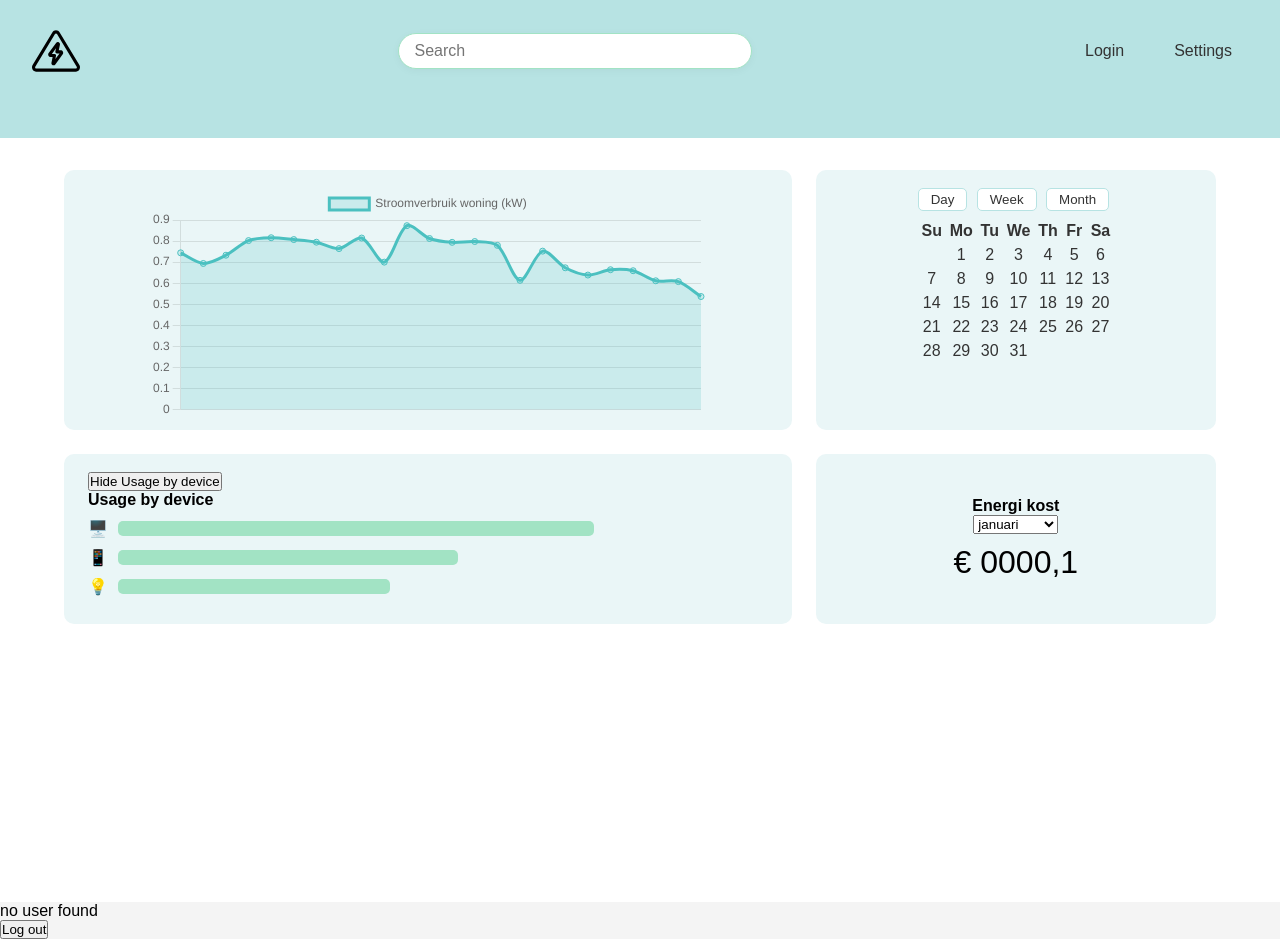
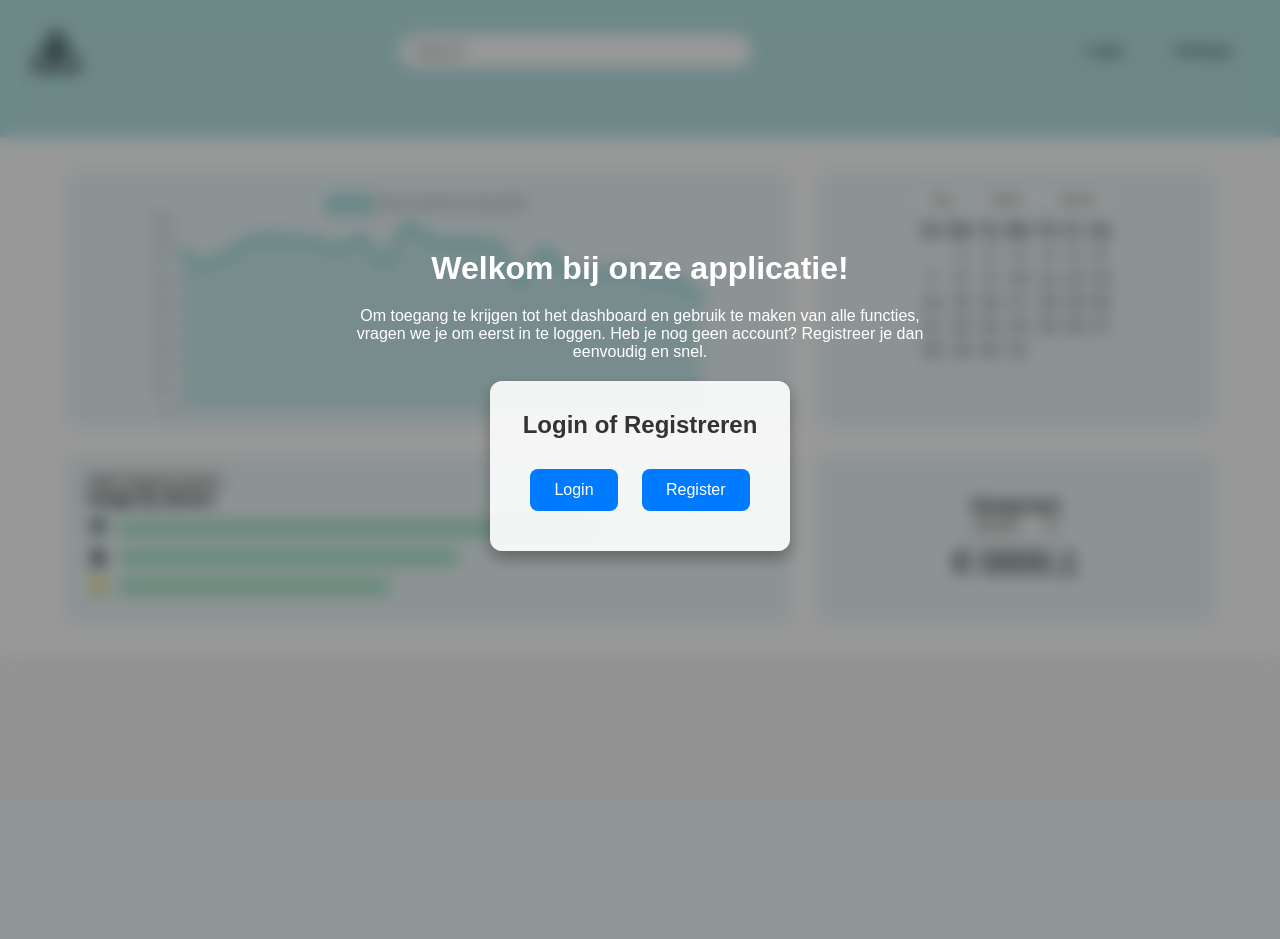
Before and after one commit to Tejo-TV/Project-Energie-Transitie, a PHP site: page / in a window 1280 px wide. After the commit the page ends 601 px from the top, so only its background shows below. Run offline with PHP 8.4, Linux system fonts and the light colour scheme.

Commit message:
UPDATE: login overlay
Wanneer je op de website komt moet je nu eerst inloggen

```diff
--- a/assets/CSS/style.css
+++ b/assets/CSS/style.css
@@ -221,7 +221,7 @@ body {
 
 .dashboard-container {
     width: 100vw;
-    min-height: 100vh;
+    height: 100%;
     margin: 0;
     padding: 0;
     background: #fff;
@@ -370,7 +370,74 @@ body {
 }
 
 /* ---------------------
-    custom header layout
+    dashboard login overlay
+--------------------- */
+
+.none_overlay {
+  position: fixed;
+  inset: 0; /* hetzelfde als top: 0; left: 0; right: 0; bottom: 0 */
+  backdrop-filter: blur(8px);
+  background-color: rgba(0, 0, 0, 0.4);
+  display: none;
+  flex-direction: column;
+  justify-content: center;
+  align-items: center;
+  text-align: center;
+  overflow: hidden;
+  padding: 20px;
+}
+
+.overlay {
+  position: fixed;
+  inset: 0; /* hetzelfde als top: 0; left: 0; right: 0; bottom: 0 */
+  backdrop-filter: blur(8px);
+  background-color: rgba(0, 0, 0, 0.4);
+  display: flex;
+  flex-direction: column;
+  justify-content: center;
+  align-items: center;
+  text-align: center;
+  overflow: hidden;
+  padding: 20px;
+}
+
+.overlay h1, .overlay p {
+  color: white;
+  max-width: 600px;
+  margin-bottom: 20px;
+}
+
+.overlay_popup {
+  background-color: rgba(255, 255, 255, 0.9);
+  padding: 30px;
+  border-radius: 12px;
+  box-shadow: 0 8px 16px rgba(0,0,0,0.3);
+}
+
+.overlay_popup h2 {
+    margin-bottom: 20px;
+    font-size: 24px;
+    color: #333;
+}
+
+.overlay_popup button {
+    padding: 12px 24px;
+    margin: 10px;
+    border: none;
+    border-radius: 8px;
+    background-color: #007BFF;
+    color: white;
+    font-size: 16px;
+    cursor: pointer;
+    transition: background-color 0.3s;
+}
+
+.popup button:hover {
+    background-color: #0056b3;
+}
+
+/* ---------------------
+    header style
 --------------------- */
 .header {
     display: flex;
--- /dev/null
+++ b/assets/JS/script.js
@@ -0,0 +1,4 @@
+  // remove de overlay wanneer ingelogd
+  function loggedIn() {
+    document.getElementById("welcomeOverlay").style.display = "none";
+  }
--- a/index.php
+++ b/index.php
@@ -20,17 +20,14 @@ if (isset($_SESSION['user'])){
     $userAddressId = $storedUser->getAddressId();
     $userRol = $storedUser->getRoleId();
 
-    echo $userID . "<br>" .
-     $userName . "<br>" .
-     $userEmail . "<br>" .
-     $userAddressId . "<br>" .
-     $userRol . "<br>";
+    $welcomeOverlay = "none_overlay";
 
 } else {
-    echo "no user found";
+    $welcomeOverlay = "overlay";
 }
 
 ?>
+
 <!DOCTYPE html>
 <html lang="en">
 <head>
@@ -39,8 +36,15 @@ if (isset($_SESSION['user'])){
     <title>Dashboard</title>
 </head>
 <body>
-    <form method="post" action="pages/components/login/logout.inc.php">
-        <button type="submit">Log out</button>
-    </form>
+    <div class="<?php echo $welcomeOverlay; ?>">
+        <h1>Welkom bij onze applicatie!</h1>
+        <p>Om toegang te krijgen tot het dashboard en gebruik te maken van alle functies, vragen we je om eerst in te loggen. Heb je nog geen account? Registreer je dan eenvoudig en snel.</p>
+        <div class="overlay_popup">
+            <h2>Login of Registreren</h2>
+            <a href="pages/login.php"><button>Login</button></a>
+            <a href="pages/register.php"><button>Register</button></a>
+        </div>
+    </div>
 </body>
+<script src="assets/JS/script.js"></script>
 </html>
```
